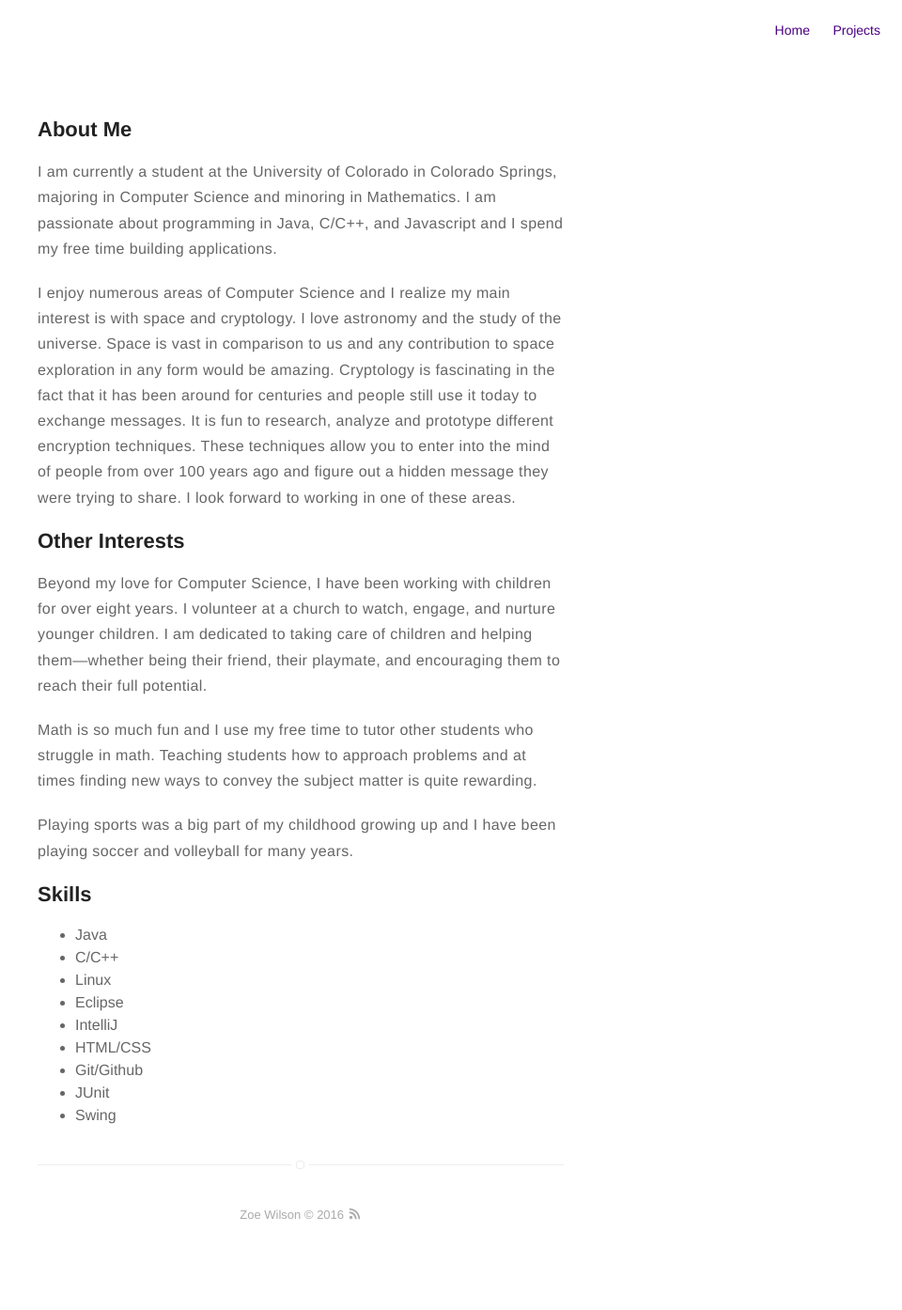
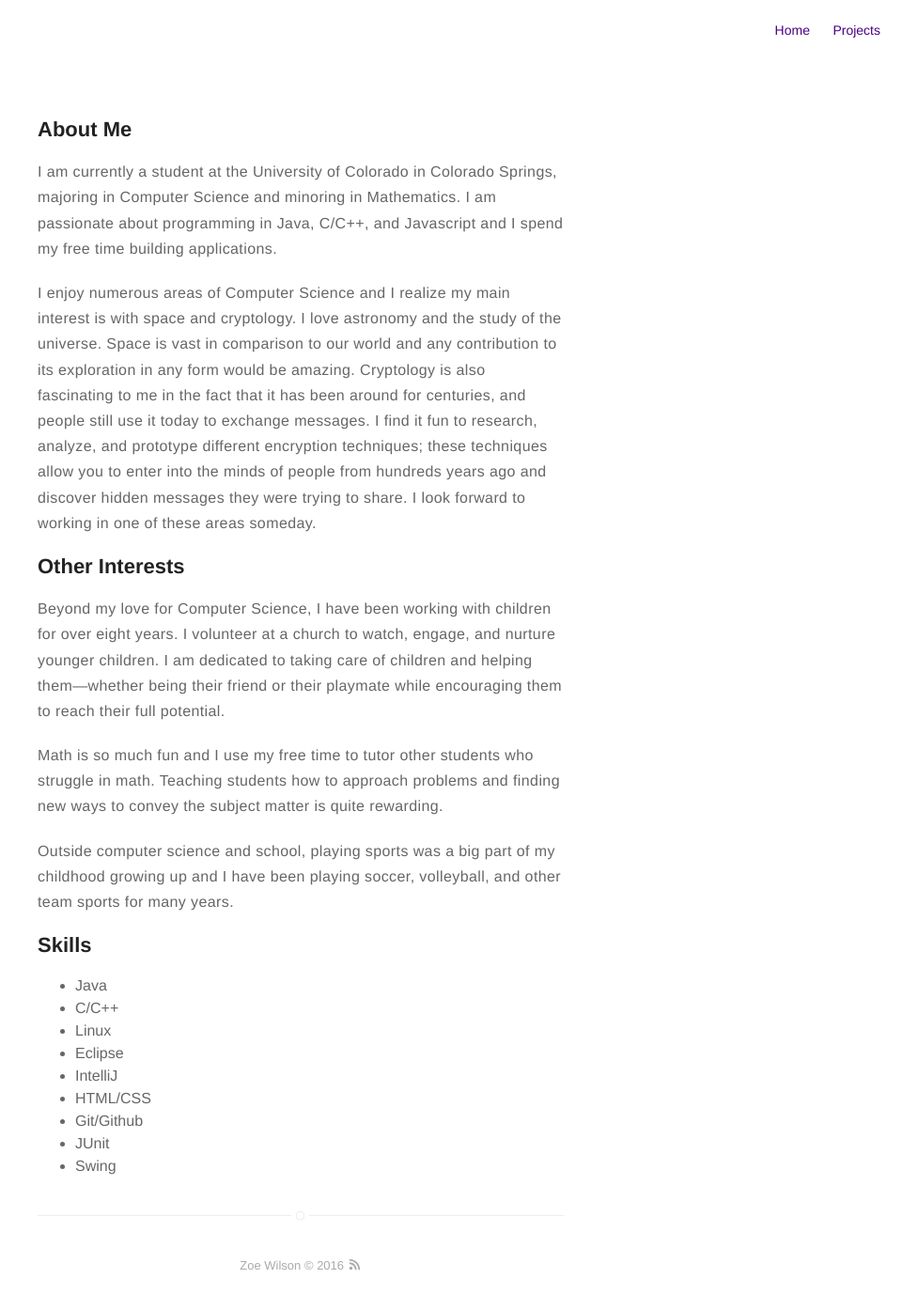
Before and after one commit to zoewilson/zoewilson.github.io, a Jekyll site: the page built from pages/about/index.md, in a window 1280 px wide. Shown: the whole page at 94% size, without its empty margins (320-1280 px from the left). Built offline with Jekyll 4.4.1, drawn with Linux system fonts in a browser that asks for light colours; before the commit the page ends 1340 px from its top, so only the background shows below that.

Commit message:
Minor 'About Me' fixes

```diff
--- a/pages/about/index.md
+++ b/pages/about/index.md
@@ -7,14 +7,14 @@
 ## About Me
 I am currently a student at the University of Colorado in Colorado Springs, majoring in Computer Science and minoring in Mathematics. I am passionate about programming in Java, C/C++, and Javascript and I spend my free time building applications.
 
-I enjoy numerous areas of Computer Science and I realize my main interest is with space and cryptology.  I love astronomy and the study of the universe.  Space is vast in comparison to us and any contribution to space exploration in any form would be amazing. Cryptology is fascinating in the fact that it has been around for centuries and people still use it today to exchange messages.  It is fun to research, analyze and prototype different encryption techniques.  These techniques allow you to enter into the mind of people from over 100 years ago and figure out a hidden message they were trying to share.  I look forward to working in one of these areas.
+I enjoy numerous areas of Computer Science and I realize my main interest is with space and cryptology. I love astronomy and the study of the universe. Space is vast in comparison to our world and any contribution to its exploration in any form would be amazing. Cryptology is also fascinating to me in the fact that it has been around for centuries, and people still use it today to exchange messages. I find it fun to research, analyze, and prototype different encryption techniques; these techniques allow you to enter into the minds of people from hundreds years ago and discover hidden messages they were trying to share. I look forward to working in one of these areas someday.
 
 ## Other Interests
-Beyond my love for Computer Science, I have been working with children for over eight years.  I volunteer at a church to watch, engage, and nurture younger children.  I am dedicated to taking care of children and helping them—whether being their friend, their playmate, and encouraging them to reach their full potential.
+Beyond my love for Computer Science, I have been working with children for over eight years. I volunteer at a church to watch, engage, and nurture younger children. I am dedicated to taking care of children and helping them---whether being their friend or their playmate while encouraging them to reach their full potential.
 
-Math is so much fun and I use my free time to tutor other students who struggle in math.  Teaching students how to approach problems and at times finding new ways to convey the subject matter is quite rewarding.
+Math is so much fun and I use my free time to tutor other students who struggle in math. Teaching students how to approach problems and finding new ways to convey the subject matter is quite rewarding.
 
-Playing sports was a big part of my childhood growing up and I have been playing soccer and volleyball for many years.
+Outside computer science and school, playing sports was a big part of my childhood growing up and I have been playing soccer, volleyball, and other team sports for many years.
 
 
 ## Skills
```
